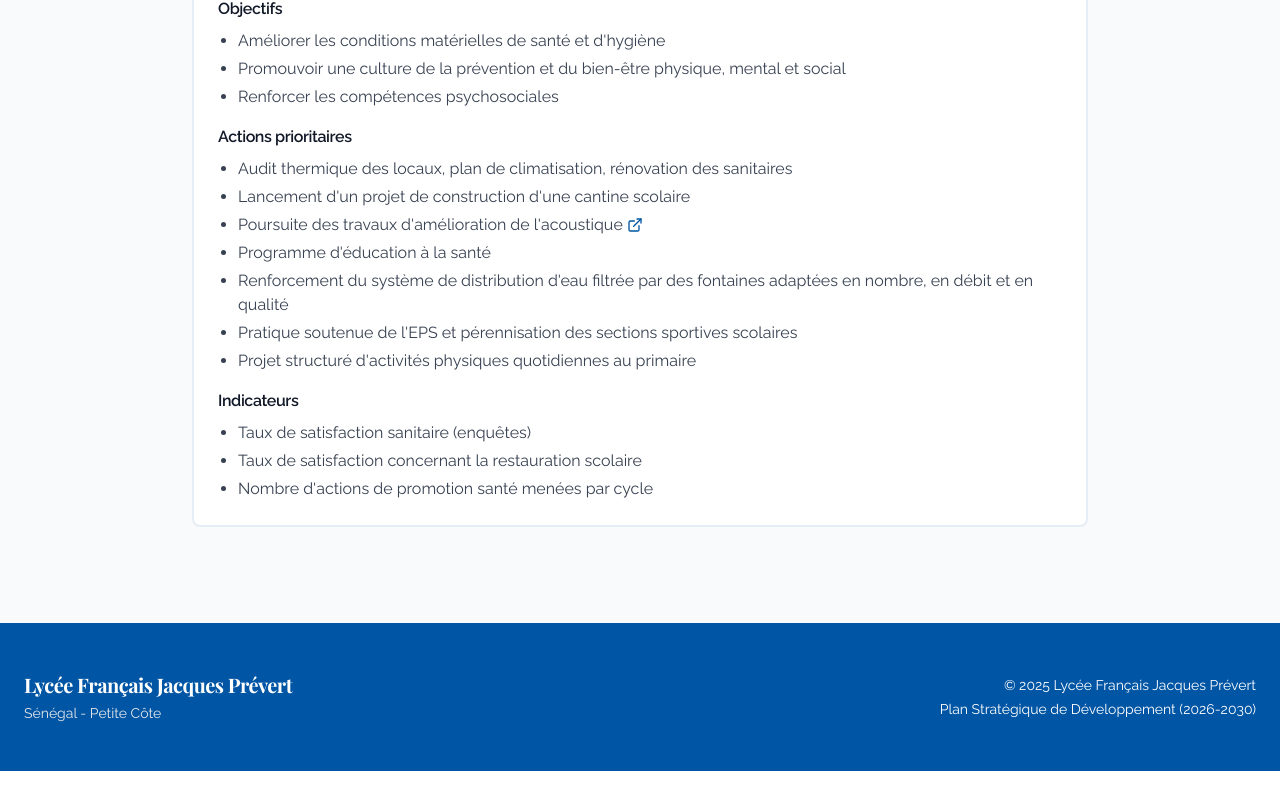
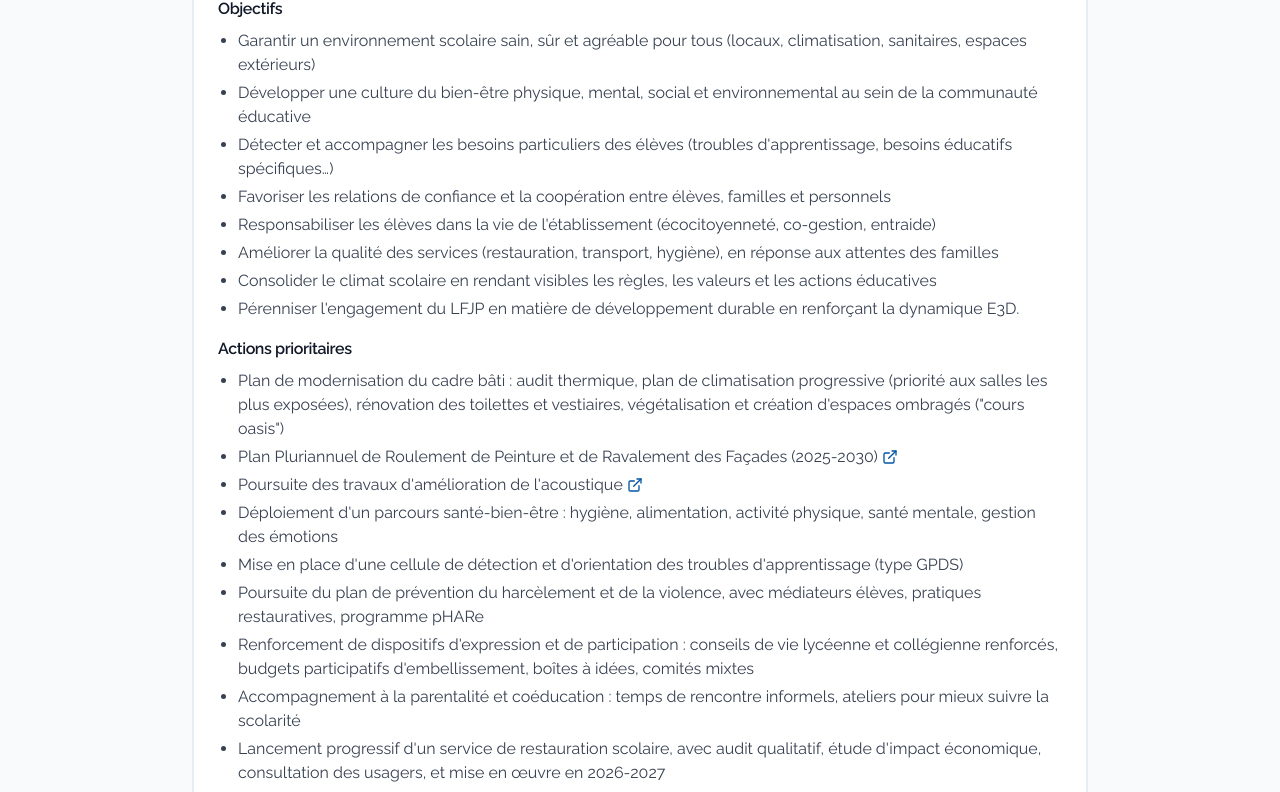
Before and after one commit to BastienCapel/psd-lfjp, a React (Vite) app: page /plan-strategique in a window 1280 px wide. Shown: the part 1199-1991 px from the top of the page. Before the commit the page ends 1970 px from the top, so only its background shows below. Built offline with nearby package versions, Linux system fonts and the light colour scheme.

Commit message:
Update content for Axis 1
Updates the content for Axis 1, including objectives, priority actions, and indicators, with specific links for "Plan Pluriannuel de Roulement de Peinture et de Ravalement des Façades" and "Poursuite des travaux d'amélioration de l'acoustique".

```diff
--- a/src/components/PSDAxe1.tsx
+++ b/src/components/PSDAxe1.tsx
@@ -4,31 +4,44 @@ import PSDAxeLayout from './PSDAxeLayout';
 
 const PSDAxe1 = () => {
   const objectifs = [
-    { text: 'Améliorer les conditions matérielles de santé et d\'hygiène' },
-    { text: 'Promouvoir une culture de la prévention et du bien-être physique, mental et social' },
-    { text: 'Renforcer les compétences psychosociales' }
+    { text: 'Garantir un environnement scolaire sain, sûr et agréable pour tous (locaux, climatisation, sanitaires, espaces extérieurs)' },
+    { text: 'Développer une culture du bien-être physique, mental, social et environnemental au sein de la communauté éducative' },
+    { text: 'Détecter et accompagner les besoins particuliers des élèves (troubles d\'apprentissage, besoins éducatifs spécifiques…)' },
+    { text: 'Favoriser les relations de confiance et la coopération entre élèves, familles et personnels' },
+    { text: 'Responsabiliser les élèves dans la vie de l\'établissement (écocitoyenneté, co-gestion, entraide)' },
+    { text: 'Améliorer la qualité des services (restauration, transport, hygiène), en réponse aux attentes des familles' },
+    { text: 'Consolider le climat scolaire en rendant visibles les règles, les valeurs et les actions éducatives' },
+    { text: 'Pérenniser l\'engagement du LFJP en matière de développement durable en renforçant la dynamique E3D.' }
   ];
 
   const actions = [
-    { text: 'Audit thermique des locaux, plan de climatisation, rénovation des sanitaires' },
-    { text: 'Lancement d\'un projet de construction d\'une cantine scolaire' },
+    { text: 'Plan de modernisation du cadre bâti : audit thermique, plan de climatisation progressive (priorité aux salles les plus exposées), rénovation des toilettes et vestiaires, végétalisation et création d\'espaces ombragés ("cours oasis")' },
+    { text: 'Plan Pluriannuel de Roulement de Peinture et de Ravalement des Façades (2025-2030)', link: '/plan-peinture-ravalement' },
     { text: 'Poursuite des travaux d\'amélioration de l\'acoustique', link: '/amelioration-acoustique' },
-    { text: 'Programme d\'éducation à la santé' },
-    { text: 'Renforcement du système de distribution d\'eau filtrée par des fontaines adaptées en nombre, en débit et en qualité' },
-    { text: 'Pratique soutenue de l\'EPS et pérennisation des sections sportives scolaires' },
-    { text: 'Projet structuré d\'activités physiques quotidiennes au primaire' }
+    { text: 'Déploiement d\'un parcours santé-bien-être : hygiène, alimentation, activité physique, santé mentale, gestion des émotions' },
+    { text: 'Mise en place d\'une cellule de détection et d\'orientation des troubles d\'apprentissage (type GPDS)' },
+    { text: 'Poursuite du plan de prévention du harcèlement et de la violence, avec médiateurs élèves, pratiques restauratives, programme pHARe' },
+    { text: 'Renforcement de dispositifs d\'expression et de participation : conseils de vie lycéenne et collégienne renforcés, budgets participatifs d\'embellissement, boîtes à idées, comités mixtes' },
+    { text: 'Accompagnement à la parentalité et coéducation : temps de rencontre informels, ateliers pour mieux suivre la scolarité' },
+    { text: 'Lancement progressif d\'un service de restauration scolaire, avec audit qualitatif, étude d\'impact économique, consultation des usagers, et mise en œuvre en 2026-2027' },
+    { text: 'Structuration d\'une politique E3D consolidée, incluant :<br/>• des référents E3D par cycle et des éco-délégués actifs<br/>• un comité de pilotage E3D ouvert à tous les acteurs (élèves, parents, personnels, partenaires locaux)<br/>• des projets pédagogiques interdisciplinaires intégrant les ODD (Objectifs de Développement Durable)<br/>• la formalisation d\'un plan d\'action annuel E3D aligné avec le référentiel EFE3D' }
   ];
 
   const indicators = [
-    { text: 'Taux de satisfaction sanitaire (enquêtes)' },
-    { text: 'Taux de satisfaction concernant la restauration scolaire' },
-    { text: 'Nombre d\'actions de promotion santé menées par cycle' }
+    { text: 'Taux d\'élèves se déclarant « bien au LFJP » (objectif : +15 pts au lycée)' },
+    { text: 'Taux de satisfaction sur la climatisation, les sanitaires, la cantine (élèves et parents)' },
+    { text: 'Nombre de familles accompagnées dans le cadre de dispositifs de soutien à la parentalité' },
+    { text: 'Taux d\'élèves bénéficiant d\'un aménagement ou d\'un accompagnement pédagogique' },
+    { text: 'Avancement du plan de restauration scolaire (étapes validées)' },
+    { text: 'Taux de satisfaction global sur le climat scolaire (par enquête ELCS)' },
+    { text: 'Nombre de projets E3D portés par cycle' },
+    { text: 'Maintien du label EFE3D niveau 3 à chaque renouvellement triennal' }
   ];
 
   return (
     <PSDAxeLayout
       title="AXE 1 – BIEN-ÊTRE ET EXPÉRIENCE DE LA COMMUNAUTÉ ÉDUCATIVE"
-      subtitle="Un cadre de vie sain, sûr et bienveillant"
+      subtitle="Renforcer un cadre scolaire propice à l'épanouissement, à l'inclusion et à la cohésion"
       objectifs={objectifs}
       actions={actions}
       indicators={indicators}
```
